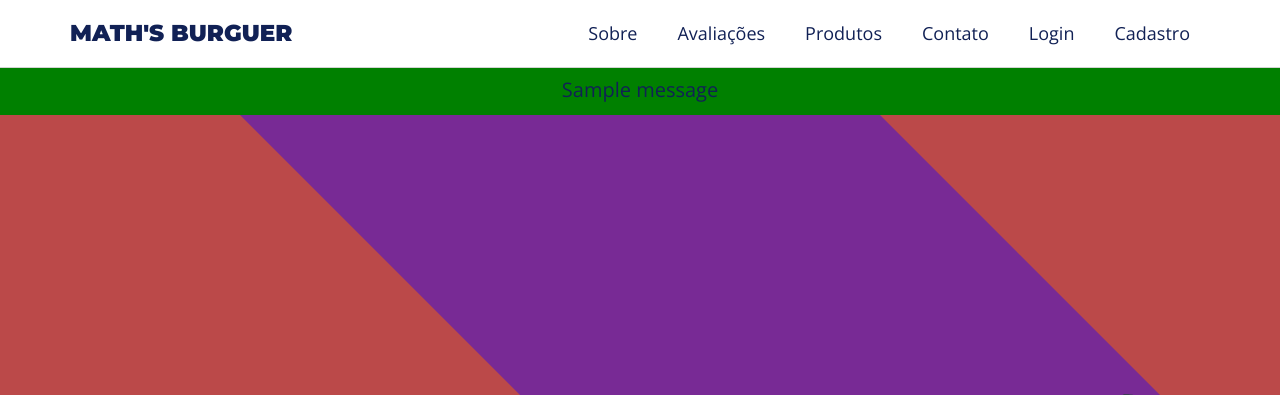
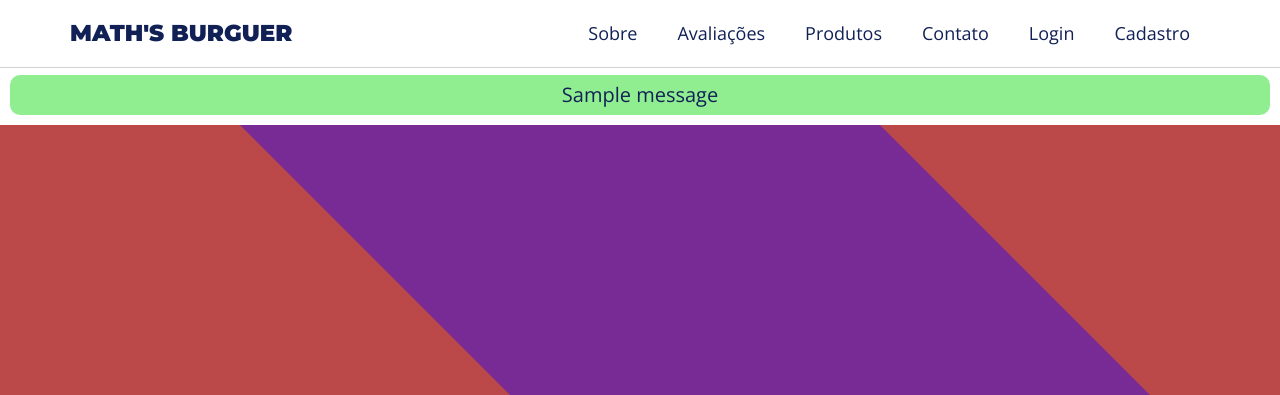
Before and after one commit to MatheusAfinovicz/MathsBurguer, a Django app: page /home/ in a window 1280 px wide. Shown: the top 395 px of the page. Run offline with Django 3.2, Linux system fonts and the light colour scheme; one stand-in notice (Sample message) is shown.

Commit message:
class for each msg type

```diff
--- a/templates/partials/_messages.html
+++ b/templates/partials/_messages.html
@@ -1,11 +1,9 @@
-<!-- TODO: messages class for each type of alert*/ -->
-
 {% if messages %}
 <div class="messages-div">
-    <ul class="messages">
-        {% for message in messages %}
-        <li>{{ message }}</li>
-        {% endfor %}
-    </ul>
+    {% for message in messages %}
+        <ul class="messages {{ message.level_tag }}">
+            <li>{{ message }}</li>
+        </ul>
+    {% endfor %}
 </div>
 {% endif %}
--- a/templates/static/css/partials/messages.css
+++ b/templates/static/css/partials/messages.css
@@ -1,14 +1,21 @@
-/*TODO: messages class for each type of alert*/
-
 .messages-div {
     background: white;
+    padding: 1rem;
 }
 
 .messages {
-    background: green;
-    padding: 1rem;
+    padding: 0.5rem;
     display: flex;
     justify-content: center;
-    align-self: center;
     list-style-type: none;
+    border-radius: 1rem;
 }
+
+.success {
+    background: lightgreen;
+}
+
+.error {
+    background: #e35a4e;
+    color: white;
+}
```
Also changed, not shown: db.sqlite3.
